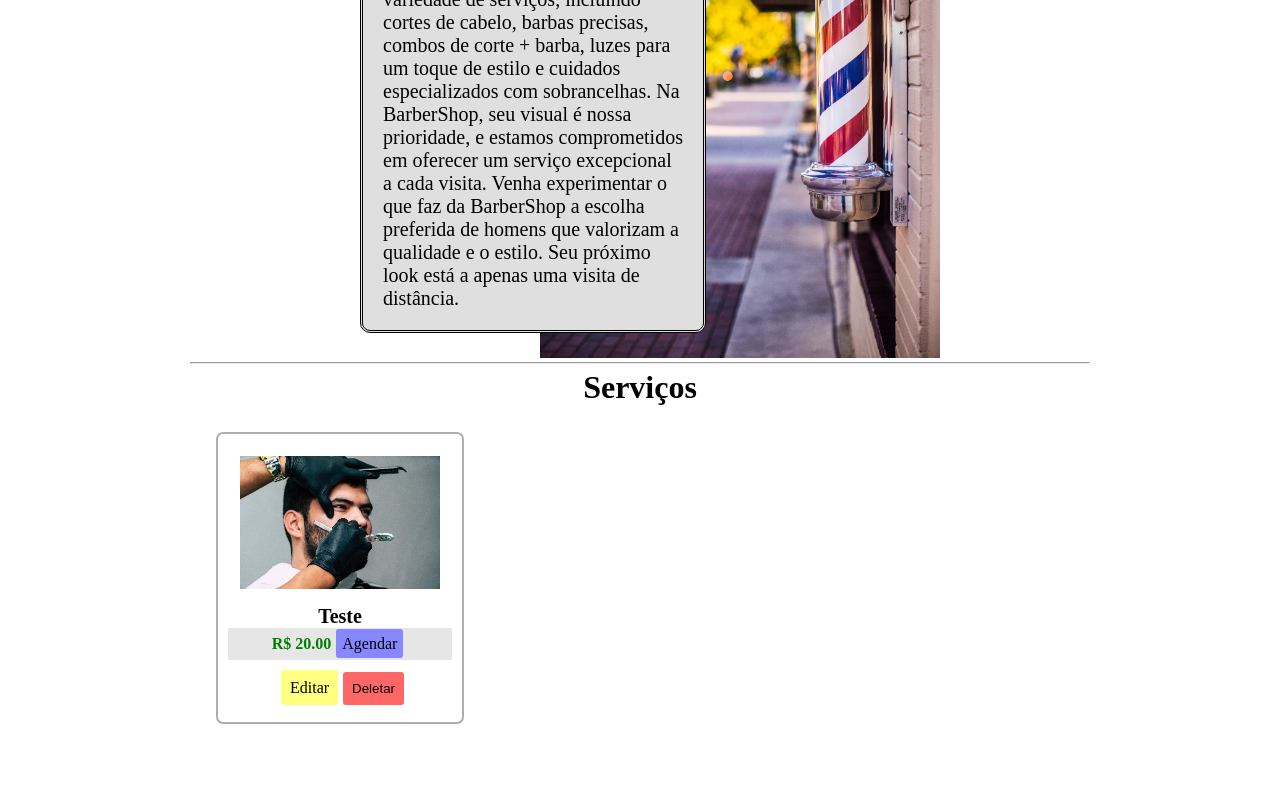
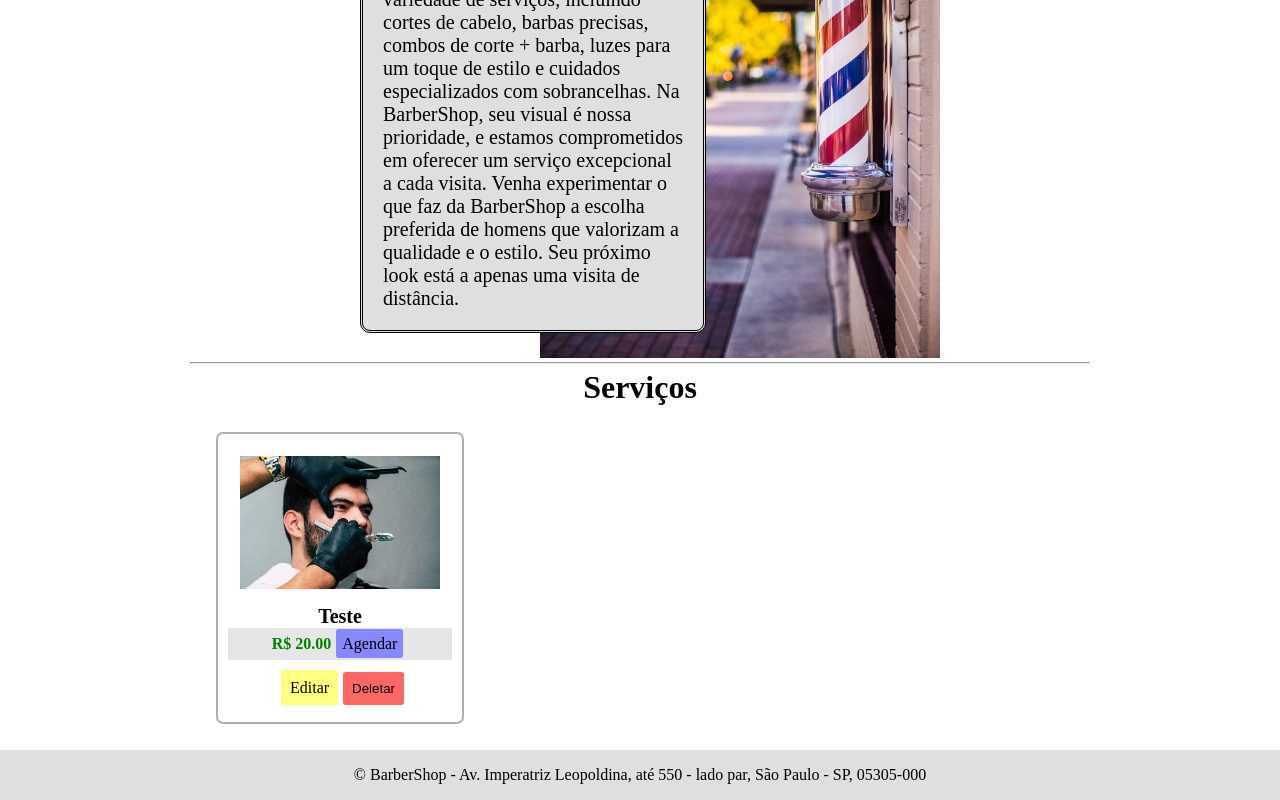
Before and after one commit to leeo-sf/barbershop-project-angular, an Angular app in the folder barbershop/: page / in a window 1280 px wide. Shown: the part 306-1106 px from the top of the page. Before the commit the page ends 1056 px from the top, so only its background shows below. Built offline with nearby package versions, Linux system fonts and the light colour scheme.

Commit message:
Created footer

```diff
--- a/barbershop/src/app/app.component.html
+++ b/barbershop/src/app/app.component.html
@@ -1,2 +1,3 @@
 <app-header></app-header>
 <app-home></app-home>
+<app-footer></app-footer>
--- a/barbershop/src/app/app.component.ts
+++ b/barbershop/src/app/app.component.ts
@@ -2,6 +2,7 @@ import { Component } from '@angular/core';
 import { RouterOutlet } from '@angular/router';
 import { HeaderComponent } from './components/header/header.component';
 import { HomeComponent } from './components/page/home/home.component';
+import { FooterComponent } from './components/footer/footer.component';
 
 @Component({
   selector: 'app-root',
@@ -9,7 +10,8 @@ import { HomeComponent } from './components/page/home/home.component';
   imports: [
     RouterOutlet,
     HeaderComponent,
-    HomeComponent
+    HomeComponent,
+    FooterComponent
   ],
   templateUrl: './app.component.html',
   styleUrl: './app.component.css'
--- /dev/null
+++ b/barbershop/src/app/components/footer/footer.component.css
@@ -0,0 +1,7 @@
+footer {
+    display: flex;
+    align-items: center;
+    justify-content: center;
+    background-color: #dfdfdf;
+    height: 50px;
+}
--- /dev/null
+++ b/barbershop/src/app/components/footer/footer.component.html
@@ -0,0 +1,3 @@
+<footer>
+    <p>&copy; BarberShop - Av. Imperatriz Leopoldina, até 550 - lado par, São Paulo - SP, 05305-000 </p>
+</footer>
```
Also changed, not shown: barbershop/src/app/components/footer/footer.component.ts (added, +12 -0 lines), 1 other file (tests, documents, lock files or other folders).
